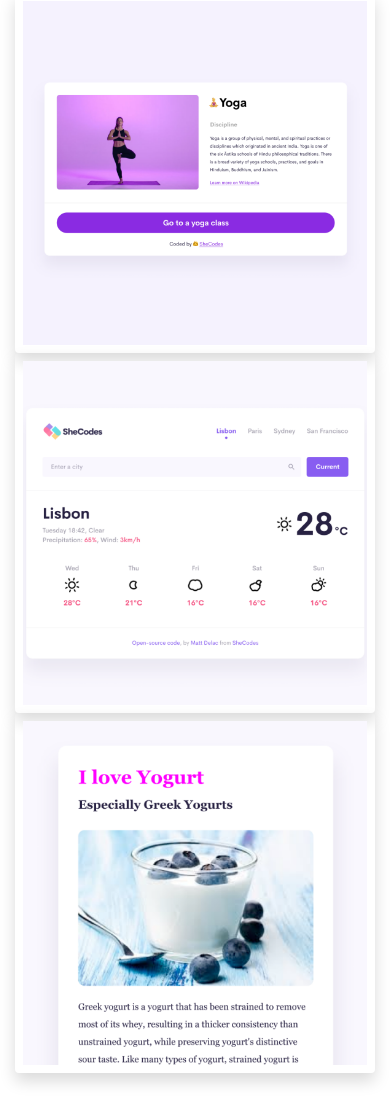
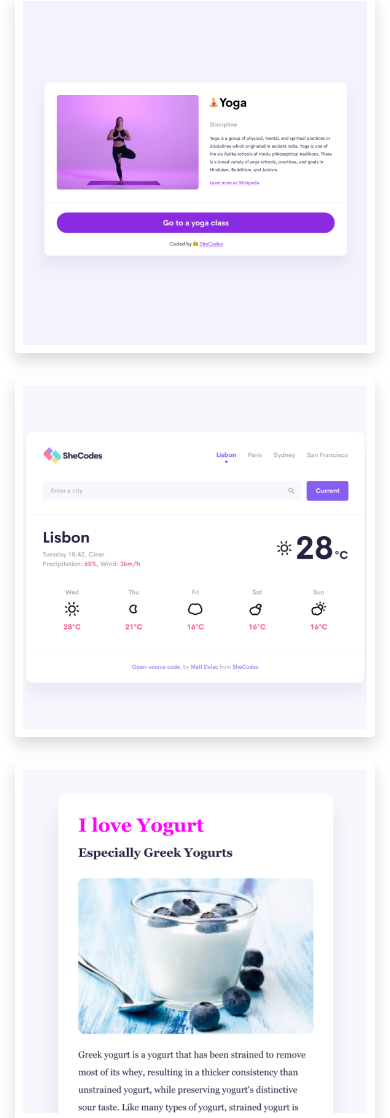
Before and after one commit to SonjaCodes/SonjaCodes-Responsive-WK3-HW, a website: page about.html in a window 390 px wide. Shown: the part 522-1640 px from the top of the page. Drawn offline with nearby package versions, Linux system fonts and the light colour scheme.

Commit message:
continuing to improve the code for responsiveness

```diff
--- a/about.html
+++ b/about.html
@@ -58,13 +58,13 @@
   </div>
   <div class="container">
     <div class="row">
-      <div class="col-sm-4">
+      <div class="col-sm-4 mb-4">
         <img src="/images/yoga.png" class="img-fluid p-2 shadow rounded" alt="yoga website thumbnail" />
       </div>
-      <div class="col-sm-4">
+      <div class="col-sm-4 mb-4">
         <img src="/images/weather.png" class="img-fluid p-2 shadow rounded" alt="weather website thumbnail" />
       </div>
-      <div class="col-sm-4">
+      <div class="col-sm-4 mb-3">
         <img src="/images/yogurt.png" class="img-fluid p-2 shadow rounded" alt="yogurt website thumbnail" />
       </div>
     </div>
```
